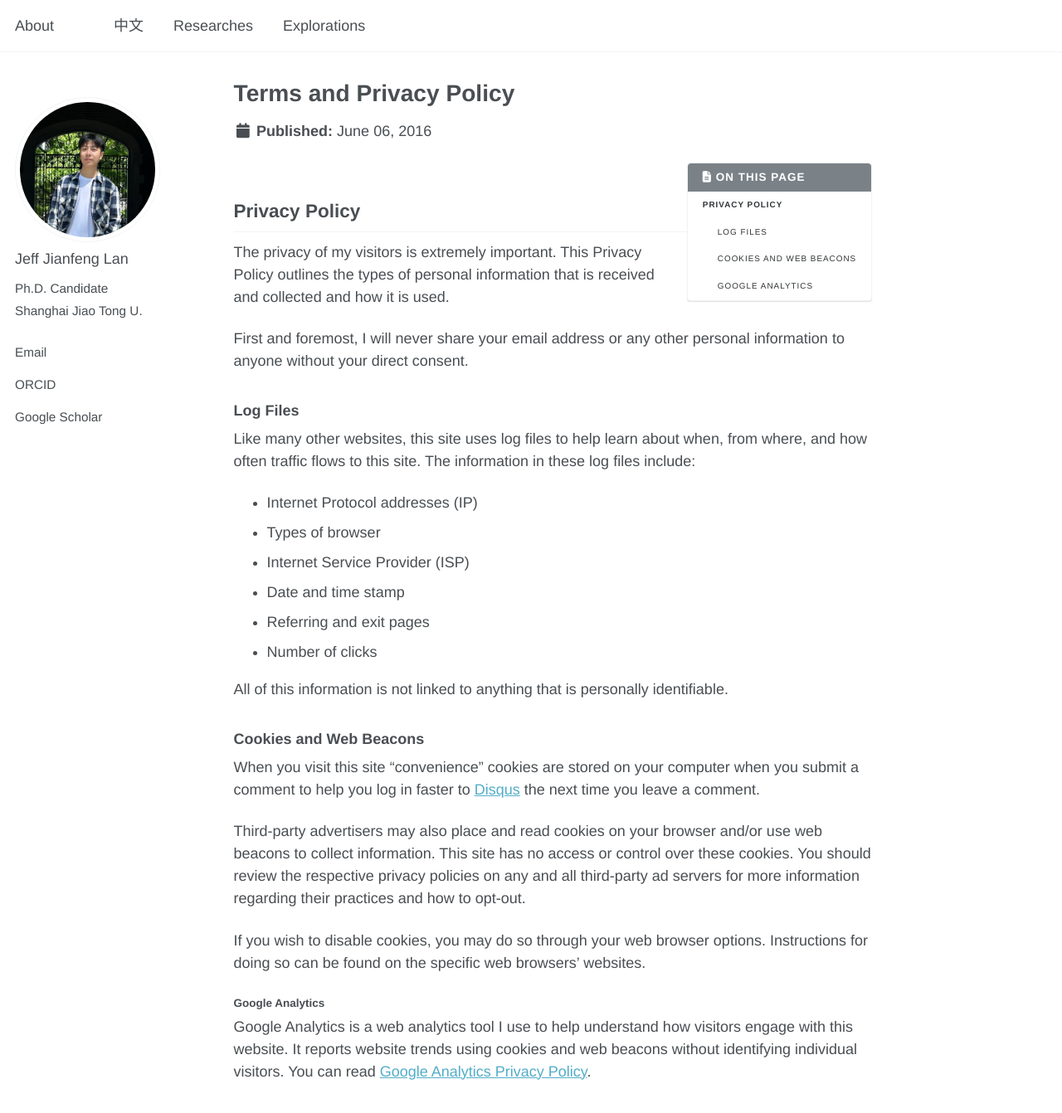
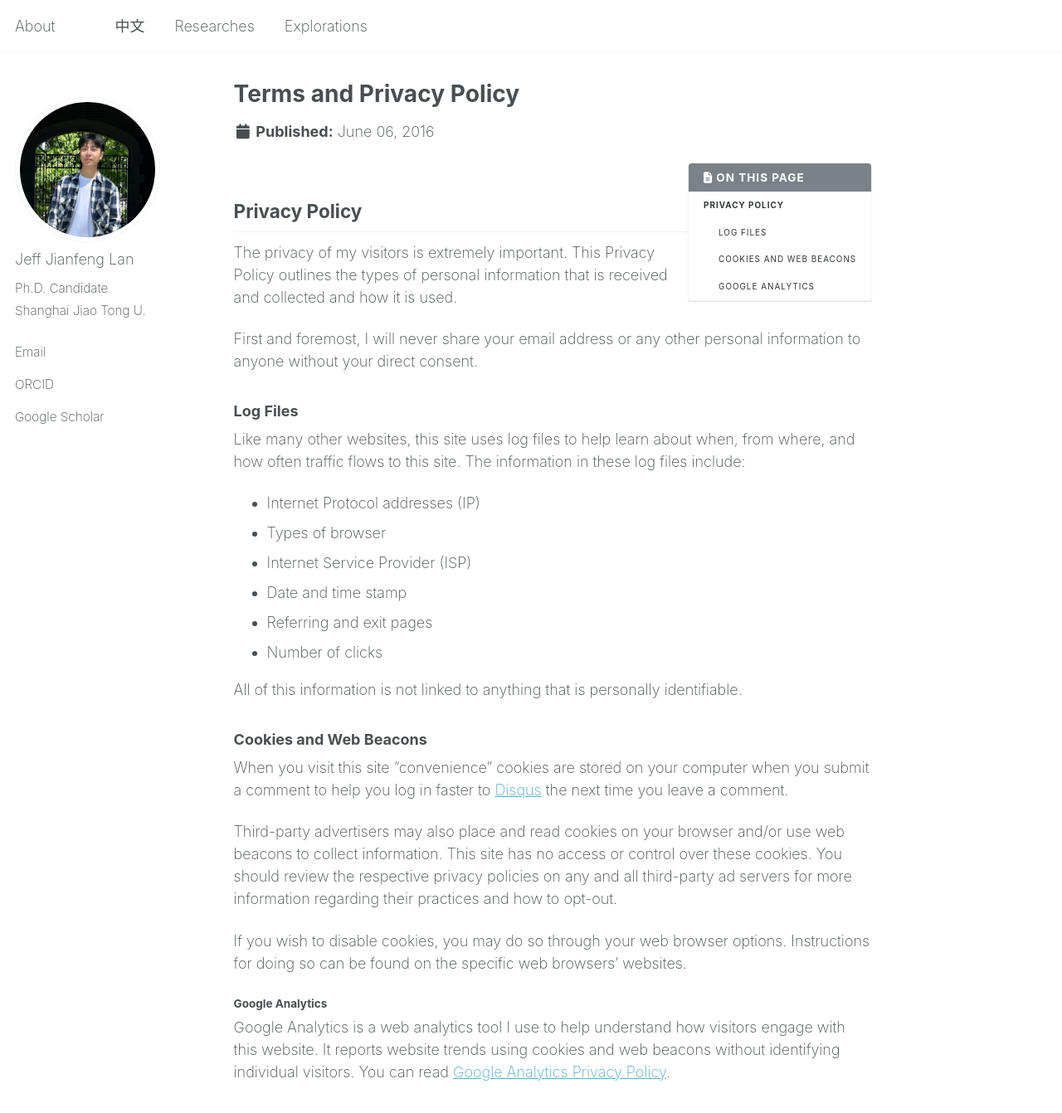
Before and after one commit to jianfenglan/jianfenglan.github.io, a Jekyll site: the page built from _pages/terms.md, in a window 1280 px wide and 1400 px high. Shown: the top 1342 px of the window at 83% size. Built offline with Jekyll 4.4.1, drawn with Linux system fonts in a browser that asks for light colours.

Commit message:
Update _themes.scss

```diff
--- a/_sass/_themes.scss
+++ b/_sass/_themes.scss
@@ -15,7 +15,7 @@ $indent-var                 : 1.3em;
 
 /* System typefaces */
 $serif                      : Georgia, Times, serif;
-$sans-serif                 : "Avenir", "Helvetica Neue", "Aptos", "Segoe UI", Arial, sans-serif;
+$sans-serif                 : "Inter", "Source Han Sans SC", "PingFang SC", "Dengxian", sans-serif;
 $monospace                  : Monaco, Consolas, "Lucida Console", monospace;
 
 /* Sans serif typefaces */
```
